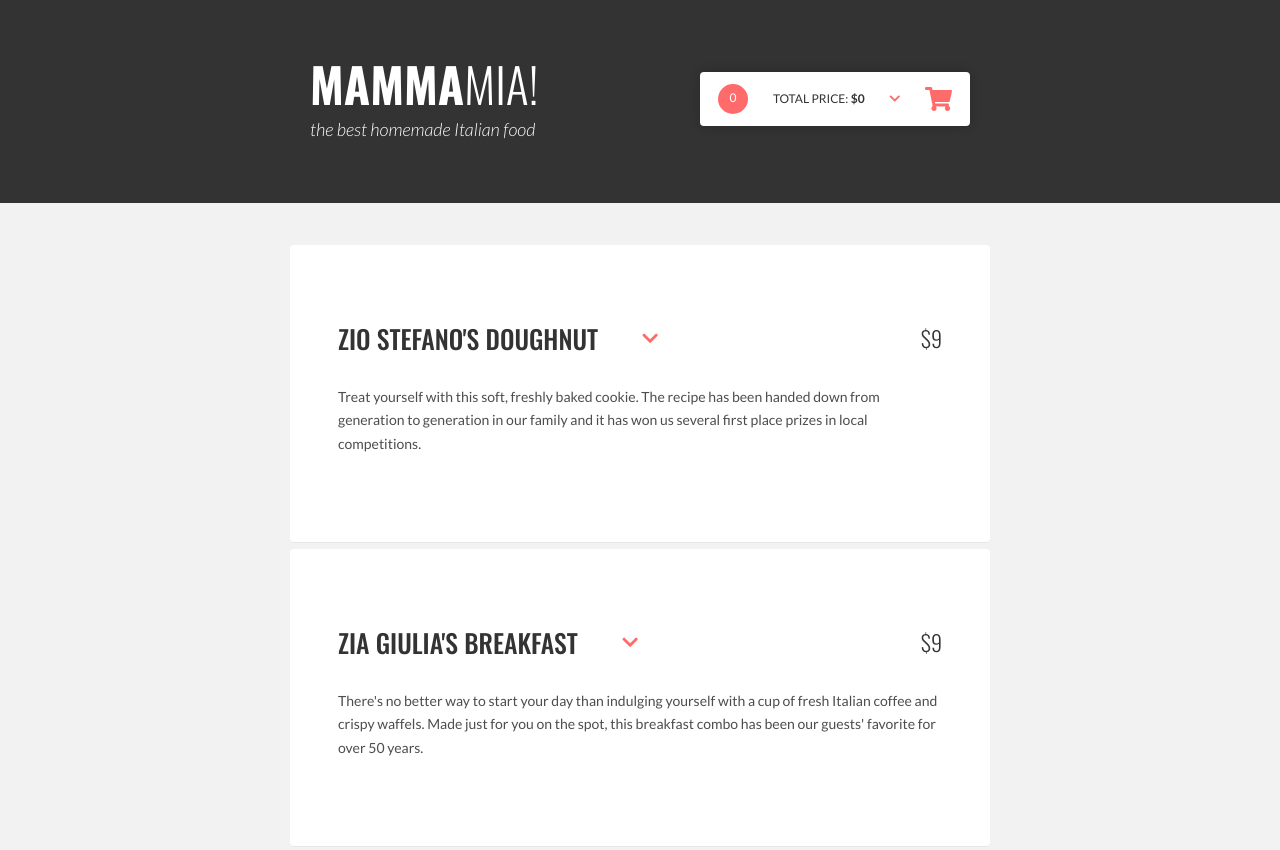
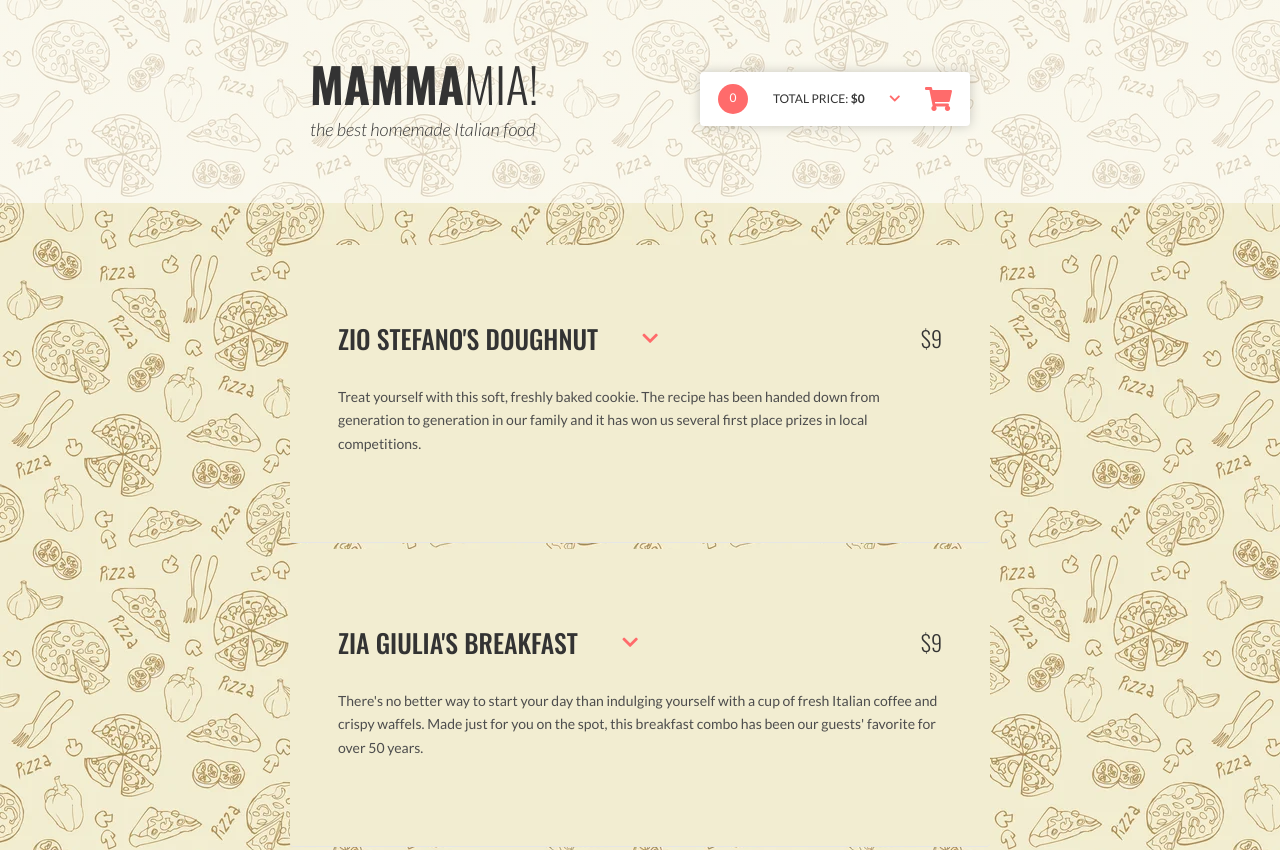
Before and after one commit to PatrykSzwiec/project-pizzeria, a website: page src/index.html in a window 1280 px wide. Shown: the top 850 px of the page. Drawn offline with nearby package versions, Linux system fonts and the light colour scheme; files that its build step writes are made by us from their sources.

Commit message:
Add styles to page and audio on click in header title

```diff
--- a/src/index.html
+++ b/src/index.html
@@ -14,7 +14,7 @@
   <header class="header">
     <div class="container">
       <div class="header__wrapper">
-        <div class="logo">
+        <div class="logo" onclick="playAudio('/vendor/mammamiamario.mp3')">
           <h1 class="logo__title"><span>Mamma</span>Mia!</h1>
           <h2 class="logo__subtitle">the best homemade Italian food</h2>
         </div>
--- a/src/js/data.js
+++ b/src/js/data.js
@@ -36,15 +36,15 @@ dataSource.products = {
     price: 20,
     description: 'The true taste of Italy &ndash; homemade pizza as prepared by our grandmothers in old-fashoned brick ovens. Choose your favorite topping and enjoy your comfort food! All ingredients come straight from eco-friendly, trusted farms in the Italian countryside.',
     images: [
-      '<img class="active" src="images/pizza/crust.svg">',
-      '<img class="active sauce-tomato" src="images/pizza/tomato-sauce.svg">',
-      '<img class="active sauce-cream" src="images/pizza/sour-cream.svg">',
-      '<img class="active toppings-salami" src="images/pizza/salami.svg">',
-      '<img class="active toppings-olives" src="images/pizza/olives.svg">',
-      '<img class="active toppings-redPeppers" src="images/pizza/red-peppers.svg">',
-      '<img class="active toppings-greenPeppers" src="images/pizza/green-peppers.svg">',
-      '<img class="active toppings-mushrooms" src="images/pizza/mushrooms.svg">',
-      '<img class="active toppings-basil" src="images/pizza/basil.svg">',
+      '<img class="active bigimage" src="images/pizza/crust.svg">',
+      '<img class="sauce-tomato" src="images/pizza/tomato-sauce.svg">',
+      '<img class="sauce-cream" src="images/pizza/sour-cream.svg">',
+      '<img class="toppings-salami" src="images/pizza/salami.svg">',
+      '<img class="toppings-olives" src="images/pizza/olives.svg">',
+      '<img class="toppings-redPeppers" src="images/pizza/red-peppers.svg">',
+      '<img class="toppings-greenPeppers" src="images/pizza/green-peppers.svg">',
+      '<img class="toppings-mushrooms" src="images/pizza/mushrooms.svg">',
+      '<img class="toppings-basil" src="images/pizza/basil.svg">',
     ],
     params: {
       sauce: {
@@ -86,14 +86,14 @@ dataSource.products = {
     price: 9,
     description: 'A delicious salad made of fresh, home-grown products on a crispy lettuce base.',
     images: [
-      '<img class="active" src="images/salad/plate.svg">',
-      '<img class="active ingredients-cucumber" src="images/salad/cucumber.svg" style="z-index: 1;">',
-      '<img class="active ingredients-tomatoes" src="images/salad/tomatoes.svg" style="z-index: 2;">',
-      '<img class="active ingredients-olives" src="images/salad/salad-olives.svg" style="z-index: 3;">',
-      '<img class="active ingredients-feta" src="images/salad/feta.svg" style="z-index: 4;">',
-      '<img class="active ingredients-herbs" src="images/salad/herbs.svg" style="z-index: 5;">',
-      '<img class="active ingredients-cheese" src="images/salad/cheese.svg" style="z-index: 6;">',
-      '<img class="active ingredients-pepper" src="images/salad/black-pepper.svg" style="z-index: 7;">',
+      '<img class="active bigimage" src="images/salad/plate.svg">',
+      '<img class="ingredients-cucumber" src="images/salad/cucumber.svg" style="z-index: 1;">',
+      '<img class="ingredients-tomatoes" src="images/salad/tomatoes.svg" style="z-index: 2;">',
+      '<img class="ingredients-olives" src="images/salad/salad-olives.svg" style="z-index: 3;">',
+      '<img class="ingredients-feta" src="images/salad/feta.svg" style="z-index: 4;">',
+      '<img class="ingredients-herbs" src="images/salad/herbs.svg" style="z-index: 5;">',
+      '<img class="ingredients-cheese" src="images/salad/cheese.svg" style="z-index: 6;">',
+      '<img class="ingredients-pepper" src="images/salad/black-pepper.svg" style="z-index: 7;">',
     ],
     params: {
       ingredients: {
--- a/src/js/script.js
+++ b/src/js/script.js
@@ -233,4 +233,7 @@
   };
 
   app.init();
+  function playAudio(url) {
+    new Audio(url).play();
+  }
 }
--- a/src/sass/partials/_global.scss
+++ b/src/sass/partials/_global.scss
@@ -3,8 +3,8 @@
 }
 
 body {
+  background-image: url('/images/background.jpg');
   margin: 0;
-  background: lighten($color-dark, 75%);
   font-family: $font-text;
   font-size: 14px;
   line-height: 1.7;
--- a/src/sass/partials/_header.scss
+++ b/src/sass/partials/_header.scss
@@ -1,10 +1,10 @@
 .header {
   padding: ($base-size * 5) 0;
-  background: $color-dark;
-  color: $color-light;
-
+  background: linear-gradient(rgba(255,255,255,.6), rgba(255,255,255,.6));
+  color: $color-dark;
   &__wrapper {
     position: relative;
+    background:transparent;
   }
 
 }
--- a/src/sass/partials/_product.scss
+++ b/src/sass/partials/_product.scss
@@ -5,7 +5,7 @@
 .product {
   margin: ($base-size * 0.5) 0;
   padding: ($base-size * 6) ($base-size * 4);
-  background: $color-light;
+  background: #f2edd1;
   border-bottom: 1px solid lighten($color-dark, 70%);
   border-radius: $radius;
 
@@ -79,6 +79,11 @@
     opacity: 0;
     transition: opacity 200ms;
 
+    .bigimage {
+      width: 330px;
+      height: 330px;
+    }
+
     &.small {
       width: 220px;
       height: 220px;
```
Also changed, not shown: src/images/articlebackground.jpg (added), src/images/background.jpg (added), 1 other file.
